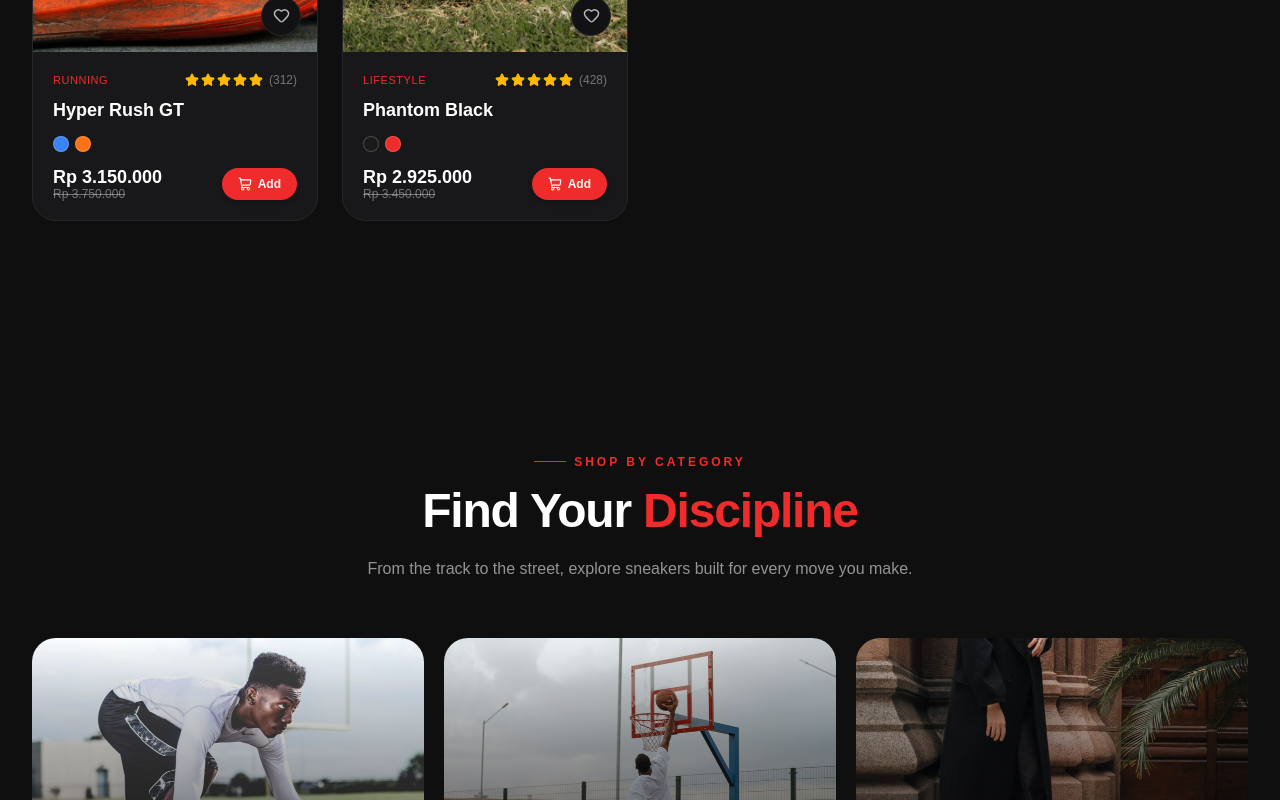
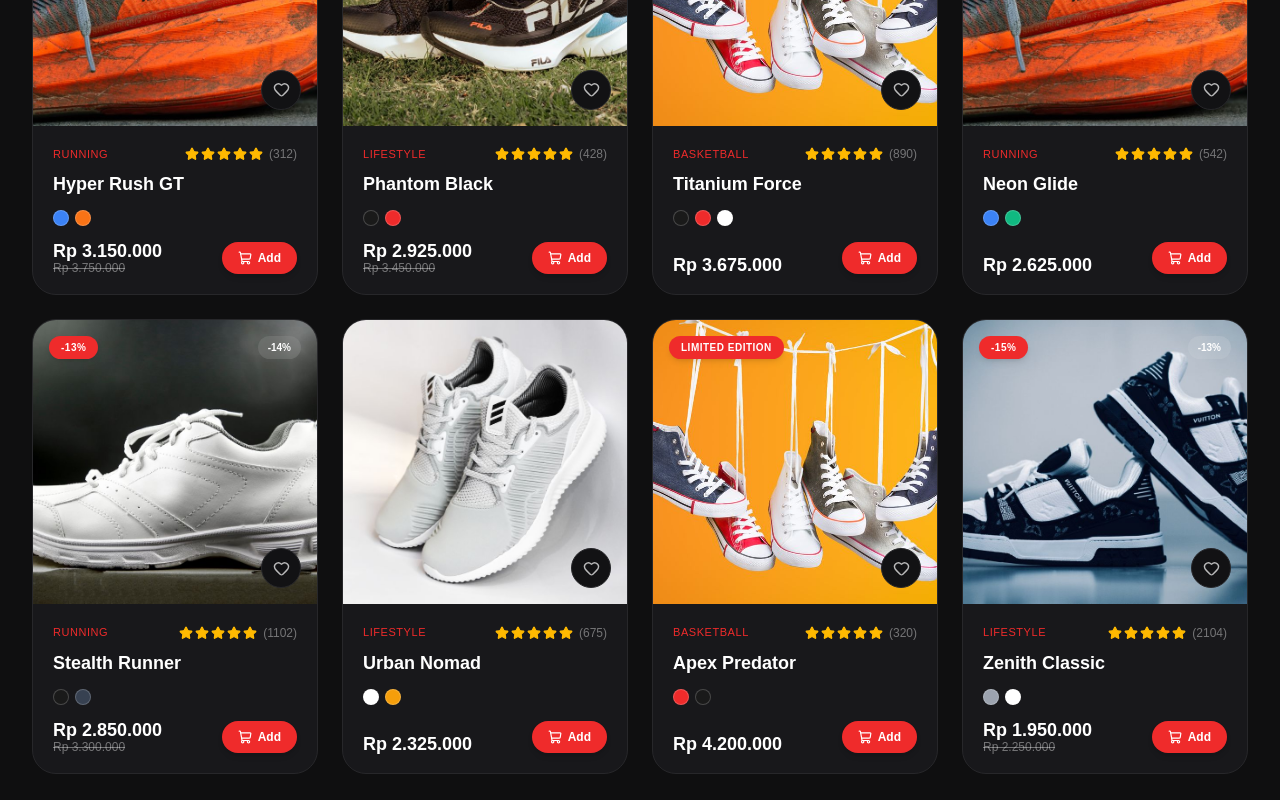
Before and after one commit to fakih22/velox, a Next.js app: page / in a window 1280 px wide. Shown: the part 2800-3600 px from the top of the page. Built offline with nearby package versions, Linux system fonts and the light colour scheme.

Commit message:
perbaiki category

```diff
--- a/src/components/BestSellers.tsx
+++ b/src/components/BestSellers.tsx
@@ -1,11 +1,42 @@
 import { featuredProducts, newArrivals, bestSellers } from "../data/products";
 import ProductCard from "./ui/ProductCard";
 import SectionHeader from "./ui/SectionHeader";
+import { useState, useEffect } from "react";
 
 export default function AllProducts() {
+  const [activeCategory, setActiveCategory] = useState("All");
+
   // Combine all and remove duplicates based on product name
   const allProducts = [...featuredProducts, ...newArrivals, ...bestSellers];
   const uniqueProducts = Array.from(new Map(allProducts.map((p) => [p.name, p])).values());
+
+  const categories = ["All", "Running", "Basketball", "Lifestyle", "Training"];
+
+  // Handle hash changes from navbar
+  useEffect(() => {
+    const handleHashChange = () => {
+      const hash = window.location.hash.replace("#", "");
+      const matchedCategory = categories.find(c => c.toLowerCase() === hash);
+      if (matchedCategory) {
+        setActiveCategory(matchedCategory);
+        // Ensure we scroll to the products section
+        const element = document.getElementById("products");
+        if (element) {
+          element.scrollIntoView({ behavior: "smooth" });
+        }
+      }
+    };
+
+    // Check initial hash
+    handleHashChange();
+
+    window.addEventListener("hashchange", handleHashChange);
+    return () => window.removeEventListener("hashchange", handleHashChange);
+  }, []);
+
+  const filteredProducts = activeCategory === "All"
+    ? uniqueProducts
+    : uniqueProducts.filter(p => p.category === activeCategory);
 
   return (
     <section id="products" className="relative py-24 sm:py-28">
@@ -20,11 +51,34 @@ export default function AllProducts() {
           />
         </div>
 
+        {/* Category Filter */}
+        <div className="mt-8 flex flex-wrap gap-3">
+          {categories.map((cat) => (
+            <button
+              key={cat}
+              onClick={() => setActiveCategory(cat)}
+              className={`px-5 py-2.5 rounded-full text-sm font-semibold transition-all ${
+                activeCategory === cat
+                  ? "bg-crimson text-white shadow-lg shadow-crimson/30"
+                  : "glass text-white/70 hover:bg-white/10 hover:text-white"
+              }`}
+            >
+              {cat}
+            </button>
+          ))}
+        </div>
+
         <div className="mt-12 grid grid-cols-1 gap-6 sm:grid-cols-2 lg:grid-cols-4">
-          {uniqueProducts.map((p, i) => (
+          {filteredProducts.map((p, i) => (
             <ProductCard key={p.id} product={p} index={i} />
           ))}
         </div>
+
+        {filteredProducts.length === 0 && (
+          <div className="mt-12 text-center text-white/50 py-12 glass rounded-2xl">
+            No products found for this category.
+          </div>
+        )}
       </div>
     </section>
   );
--- a/src/data/products.ts
+++ b/src/data/products.ts
@@ -212,6 +212,72 @@ export const bestSellers: Product[] = [
     badge: "-19%",
     colors: ["#ffffff", "#9ca3af"],
   },
+  {
+    id: 17,
+    name: "Titanium Force",
+    category: "Basketball",
+    price: 245,
+    rating: 4.9,
+    reviews: 890,
+    image: "/images/sneaker-3.jpg",
+    badge: "New",
+    colors: ["#1a1a1a", "#ef2b2b", "#ffffff"],
+  },
+  {
+    id: 18,
+    name: "Neon Glide",
+    category: "Running",
+    price: 175,
+    rating: 4.6,
+    reviews: 542,
+    image: "/images/sneaker-5.jpg",
+    colors: ["#3b82f6", "#10b981"],
+  },
+  {
+    id: 19,
+    name: "Stealth Runner",
+    category: "Running",
+    price: 190,
+    oldPrice: 220,
+    rating: 4.8,
+    reviews: 1102,
+    image: "/images/sneaker-1.jpg",
+    badge: "-13%",
+    colors: ["#1a1a1a", "#374151"],
+  },
+  {
+    id: 20,
+    name: "Urban Nomad",
+    category: "Lifestyle",
+    price: 155,
+    rating: 4.7,
+    reviews: 675,
+    image: "/images/sneaker-2.jpg",
+    colors: ["#ffffff", "#f59e0b"],
+  },
+  {
+    id: 21,
+    name: "Apex Predator",
+    category: "Basketball",
+    price: 280,
+    rating: 5.0,
+    reviews: 320,
+    image: "/images/sneaker-3.jpg",
+    badge: "Limited Edition",
+    colors: ["#ef2b2b", "#1a1a1a"],
+  },
+  {
+    id: 22,
+    name: "Zenith Classic",
+    category: "Lifestyle",
+    price: 130,
+    oldPrice: 150,
+    rating: 4.5,
+    reviews: 2104,
+    image: "/images/sneaker-4.jpg",
+    badge: "-15%",
+    colors: ["#9ca3af", "#ffffff"],
+  },
 ];
 
 export interface Category {
```
